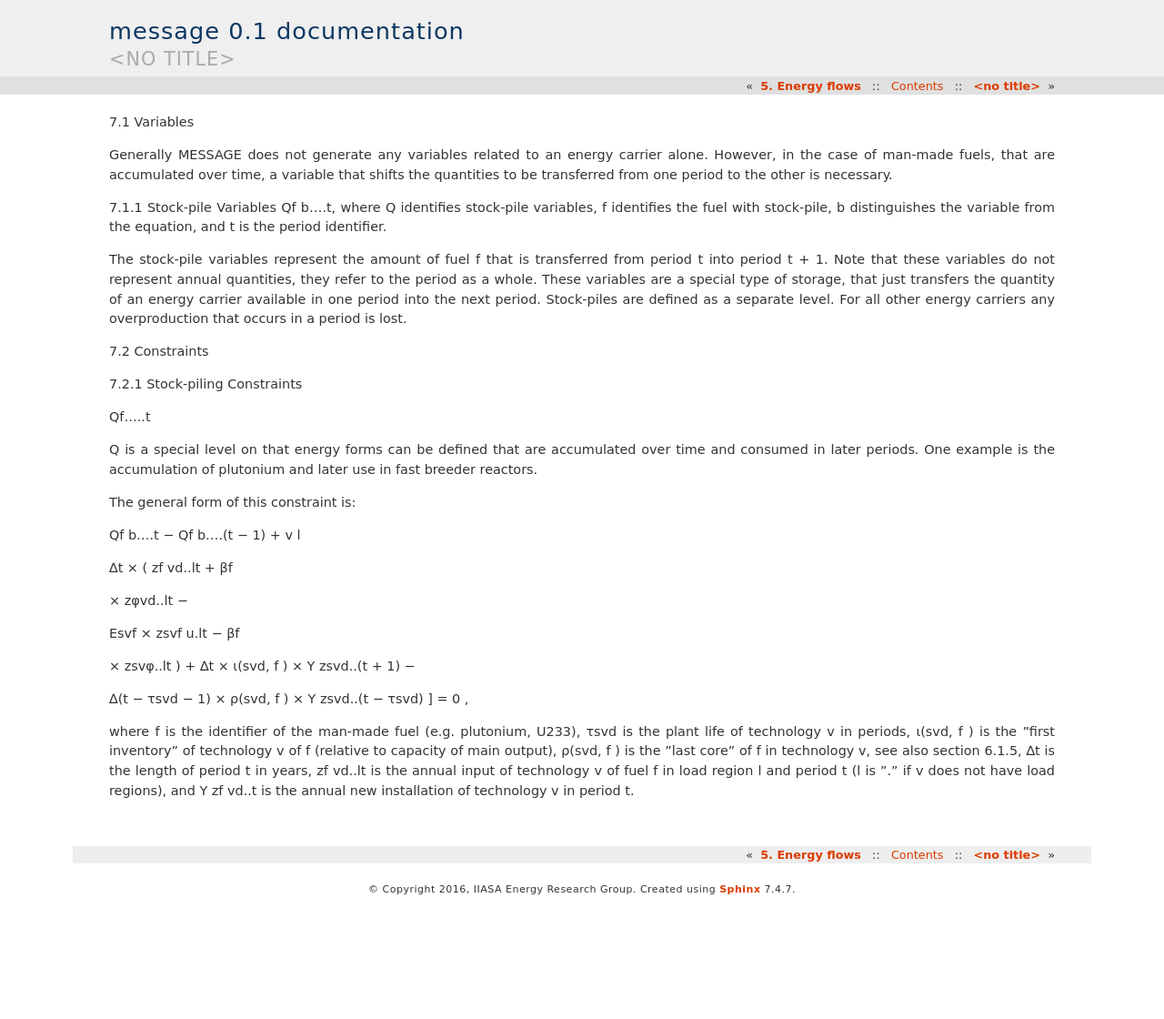
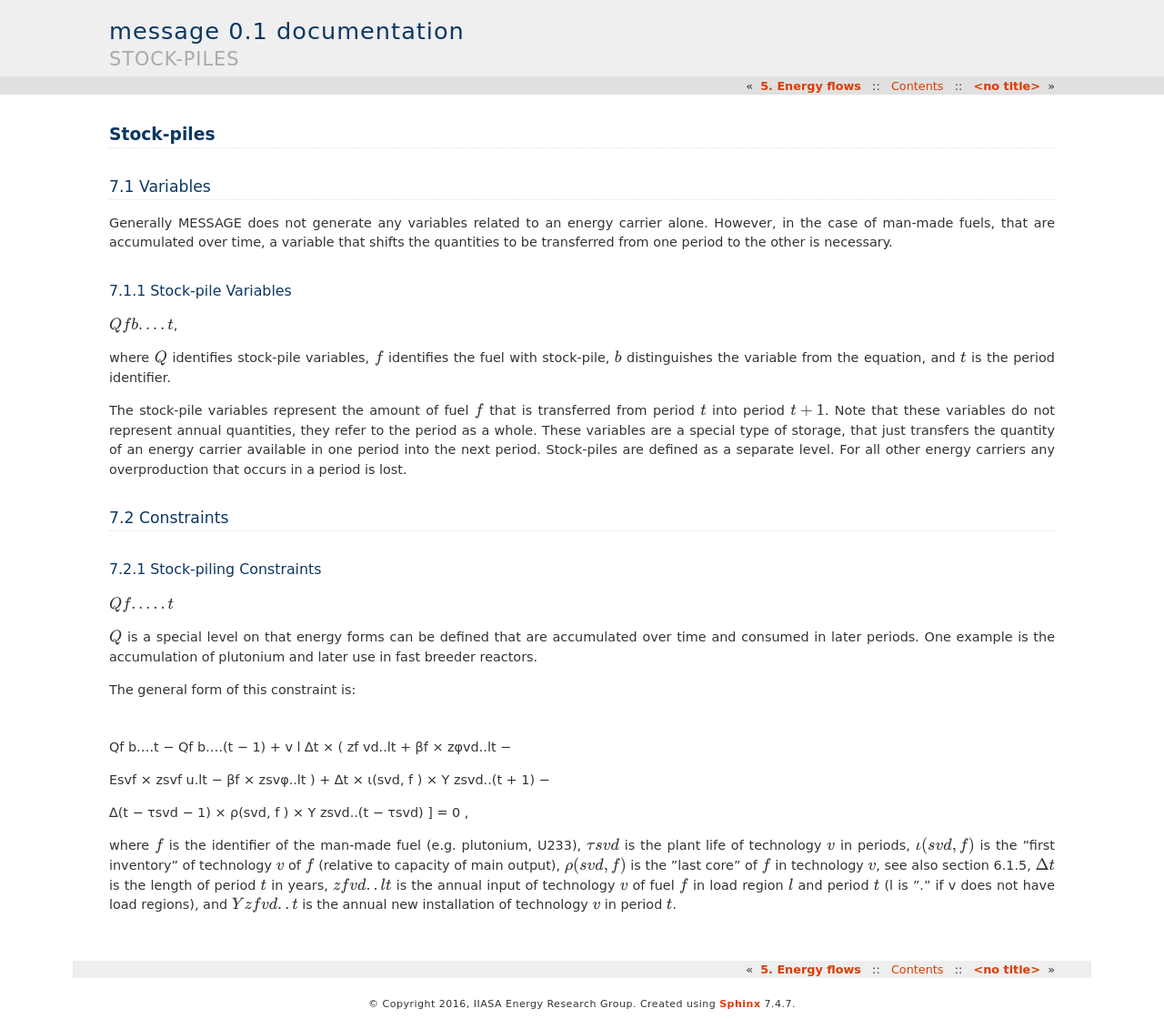
Before and after one commit to yiyi1991/message-ix-models, a Sphinx documentation site: the page built from doc/global/source/message_globiom/annex/message/stock-piles.rst, in a window 1280 px wide. Shown: the whole page at 91% size. Built offline with Sphinx 7.4.7, drawn with Linux system fonts in a browser that asks for light colours; pages that are not in the unit, such as notebooks, are missing from menus; before the commit the page ends 995 px from its top, so only the background shows below that.

Commit message:
Update stock-piles.rst

```diff
--- a/doc/global/source/message_globiom/annex/message/stock-piles.rst
+++ b/doc/global/source/message_globiom/annex/message/stock-piles.rst
@@ -1,65 +1,50 @@
+Stock-piles
+===============
+
 7.1 	Variables
-
+---------------
 
 Generally MESSAGE does not generate any variables related to an energy carrier alone. However, in the case of man-made fuels, that are accumulated over time, a variable that shifts the quantities to be transferred from one period to the other is necessary.
 
+7.1.1 	Stock-pile Variables
+~~~~~~~~~~~~~~~~~~~~~~~~~~~~
+
+:math:`Qf b....t`,
+
+where
+:math:`Q`	          identifies stock-pile variables,
+:math:`f`          	identifies the fuel with stock-pile,
+:math:`b`          	distinguishes  the variable from the equation, and
+:math:`t`          	is the period identifier.
 
 
-7.1.1 	Stock-pile Variables
-Qf b....t, where
-Q	identifies stock-pile variables,
-f	identifies the fuel with stock-pile,
-b	distinguishes  the variable from the equation, and
-t	is the period identifier.
-
-
-The stock-pile variables represent the amount of fuel f that is transferred from period t into period t + 1. Note that these variables do not represent annual quantities, they refer to the period as a whole. These variables are a special type of storage, that just transfers the quantity of an energy carrier available in one period into the next period. Stock-piles are defined  as a separate level. For all other energy carriers any overproduction that occurs in a period is lost.
-
-
+The stock-pile variables represent the amount of fuel :math:`f` that is transferred from period :math:`t` into period :math:`t + 1`. Note that these variables do not represent annual quantities, they refer to the period as a whole. These variables are a special type of storage, that just transfers the quantity of an energy carrier available in one period into the next period. Stock-piles are defined  as a separate level. For all other energy carriers any overproduction that occurs in a period is lost.
 
 7.2 	Constraints
-
+-----------------
 
 7.2.1 	Stock-piling Constraints
+~~~~~~~~~~~~~~~~~~~~~~~~~~~~~~~~
 
-Qf.....t
+:math:`Qf.....t`
 
-
-
-Q is a special level on that energy forms can be defined that are accumulated over time and consumed in later periods. One example is the accumulation of plutonium and later use in fast breeder reactors.
+:math:`Q` is a special level on that energy forms can be defined that are accumulated over time and consumed in later periods. One example is the accumulation of plutonium and later use in fast breeder reactors.
 
 The general form of this constraint is:
 
+.. math::
 
+Qf b....t − Qf b....(t − 1) + v	l ∆t × ( zf vd..lt + βf × zφvd..lt −
 
-Qf b....t − Qf b....(t − 1) +
-v	l
-
-∆t × ( zf vd..lt + βf
-
-× zφvd..lt −
-
-
-
-
-Esvf   × zsvf u.lt − βf
-
-× zsvφ..lt ) + ∆t × ι(svd, f ) × Y zsvd..(t + 1) −
-
-
+Esvf   × zsvf u.lt − βf × zsvφ..lt ) + ∆t × ι(svd, f ) × Y zsvd..(t + 1) −
 
 ∆(t − τsvd − 1) × ρ(svd, f ) ×  Y zsvd..(t − τsvd) ] = 0 ,
 
-
-
-
-
 where
-f	is the identifier of the man-made fuel (e.g. plutonium, U233),
-τsvd 	is the plant life of technology v in periods,
-ι(svd, f ) 	is the ”first  inventory”  of technology v of f (relative to capacity of main output),
-ρ(svd, f ) 	is the ”last core” of f in technology v, see also section  6.1.5,
-∆t 	is the length of period t in years,
-zf vd..lt 	is the annual input of technology v of fuel f in load region l and period t (l is ”.”
-if v does not have load regions), and
-Y zf vd..t 	is the annual new installation of technology v in period t.
+:math:`f`	          is the identifier of the man-made fuel (e.g. plutonium, U233),
+:math:`τsvd`       	is the plant life of technology :math:`v` in periods,
+:math:`ι(svd, f )` 	is the ”first  inventory”  of technology :math:`v` of :math:`f` (relative to capacity of main output),
+:math:`ρ(svd, f )` 	is the ”last core” of :math:`f` in technology :math:`v`, see also section  6.1.5,
+:math:`∆t`         	is the length of period :math:`t` in years,
+:math:`zf vd..lt`  	is the annual input of technology :math:`v` of fuel :math:`f` in load region :math:`l` and period :math:`t` (l is ”.” if v does not have load regions), and
+:math:`Y zf vd..t` 	is the annual new installation of technology :math:`v` in period :math:`t`.
```
